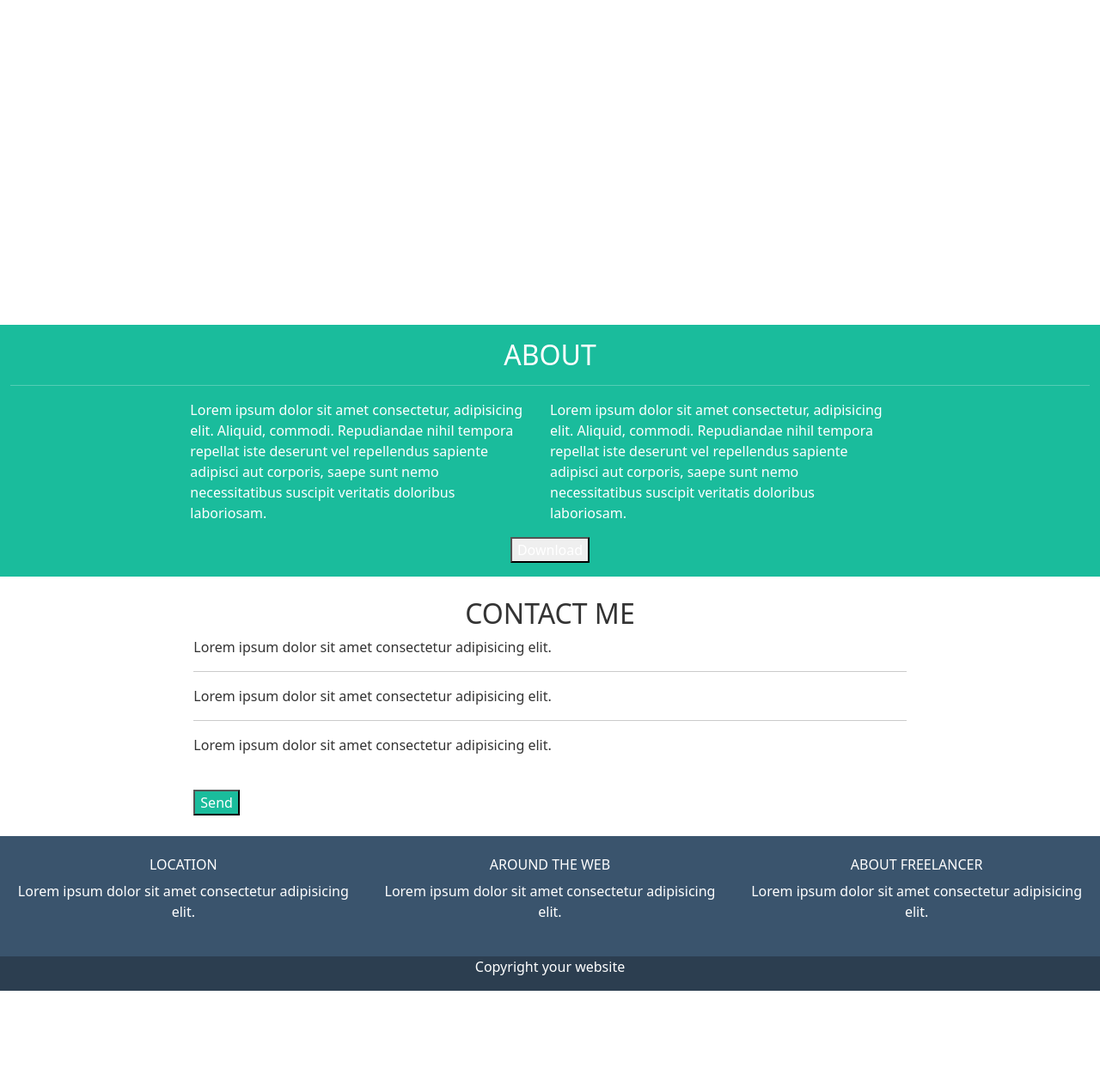
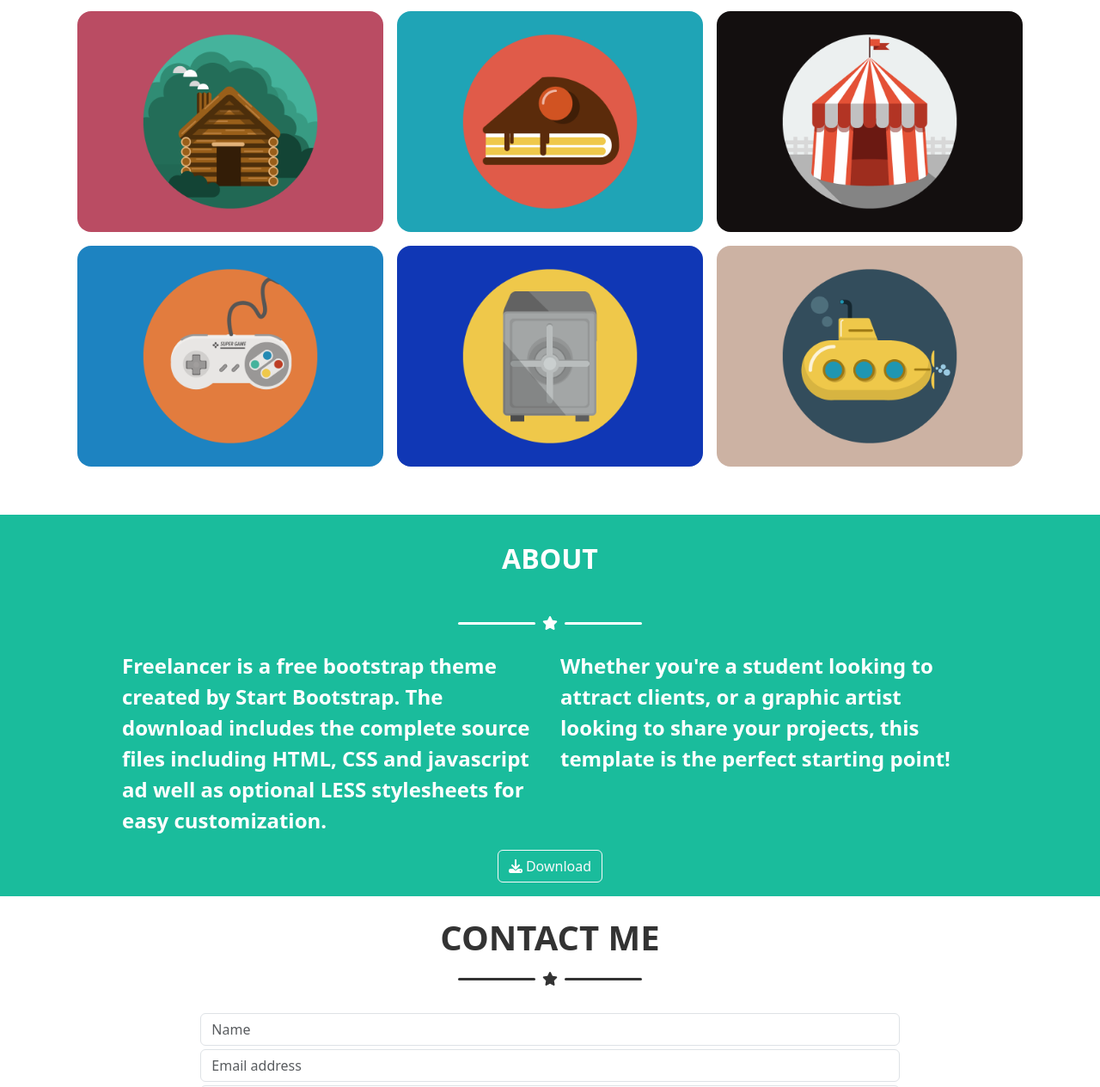
Before and after one commit to giordanofabrizii/html-css-bootstrap-freelancer, a plain HTML site: page index.html in a window 1280 px wide. Shown: the part 694-1959 px from the top of the page at 86% size. Before the commit the page ends 1847 px from the top, so only its background shows below. Drawn offline with nearby package versions, Linux system fonts and the light colour scheme.

Commit message:
fixed about section and added form

```diff
--- a/css/style.css
+++ b/css/style.css
@@ -9,11 +9,16 @@
 .stylized-hr > .line {
     background-color: white;
     height: .2rem;
-    width: 3rem;
+    width: 7vw;
 }
 
 .my-container{
     max-width: 100rem;
+}
+
+p{
+    font-size: 1.5rem;
+    font-weight: 600;
 }
 
 /* ****************** */
@@ -32,6 +37,14 @@
     background-color: #2c3e50;
 }
 
+.stylized-hr > .line.b-blue{
+    background-color: #333333;
+}
+
+.c-white{
+    color: white;
+}
+
 .c-blue{
     color: #333333;
 }
--- a/index.html
+++ b/index.html
@@ -53,76 +53,107 @@
     <div class="container">
         <section class="row ">
             <div class="col-12">
-                <h1 class="c-blue text-center">Portfolio</h1>
-                <hr class="c-blue">
+                <h1 class="c-blue text-center upper"><strong></strong>Portfolio</h1>
+                <div class="stylized-hr d-flex align-items-center justify-content-center mb-2">
+                    <div class="line rounded-2 me-2 b-blue"></div>
+                    <i class="fa-solid fa-star c-blue"></i>
+                    <div class="line rounded-2 ms-2 b-blue"></div>
+                </div>
             </div>
         </section>
-        <section class="row w-100 mx-auto d-flex justify-content-center">
-            <article class="col-12 col-md-5 col-lg-3 b-magenta rounded mb-2 mx-2">
-                <p>Lorem ipsum dolor sit amet consectetur adipisicing elit. Velit esse iusto dolores, ab itaque accusantium ad similique optio cupiditate, alias magnam maiores dolorem distinctio atque eum officia ullam qui libero.</p>
-            </article>
-            <article class="col-12 col-md-5 col-lg-3 b-azure rounded mb-2 mx-2">
-                <p>Lorem ipsum dolor sit amet consectetur adipisicing elit. Velit esse iusto dolores, ab itaque accusantium ad similique optio cupiditate, alias magnam maiores dolorem distinctio atque eum officia ullam qui libero.</p>
-            </article>
-            <article class="col-12 col-md-5 col-lg-3 b-brown rounded mb-2 mx-2">
-                <p>Lorem ipsum dolor sit amet consectetur adipisicing elit. Velit esse iusto dolores, ab itaque accusantium ad similique optio cupiditate, alias magnam maiores dolorem distinctio atque eum officia ullam qui libero.</p>
-            </article>
-            <article class="col-12 col-md-5 col-lg-3 b-light-blue rounded mb-2 mx-2">
-                <p>Lorem ipsum dolor sit amet consectetur adipisicing elit. Velit esse iusto dolores, ab itaque accusantium ad similique optio cupiditate, alias magnam maiores dolorem distinctio atque eum officia ullam qui libero.</p>
-            </article>
-            <article class="col-12 col-md-5 col-lg-3 b-blue rounded mb-2 mx-2">
-                <p>Lorem ipsum dolor sit amet consectetur adipisicing elit. Velit esse iusto dolores, ab itaque accusantium ad similique optio cupiditate, alias magnam maiores dolorem distinctio atque eum officia ullam qui libero.</p>
-            </article>
-            <article class="col-12 col-md-5 col-lg-3 b-beige rounded mb-2 mx-2">
-                <p>Lorem ipsum dolor sit amet consectetur adipisicing elit. Velit esse iusto dolores, ab itaque accusantium ad similique optio cupiditate, alias magnam maiores dolorem distinctio atque eum officia ullam qui libero.</p>
-            </article>
-        </section>
-    </div>
-
-    <div class="container-fluid b-green py-3">
-        <section class="row">
-            <div class="col-12 mx-auto text-center">
-                <h2>ABOUT</h2>
-                <hr>
+        <section class="row mx-auto mb-5">
+            <div class="col-12 col-md-6 col-lg-4 p-2">
+                <article>
+                    <img class="rounded-4 w-100" src="./img/cabin.png" alt="cabin image">
+                </article>
             </div>
-            <div class="row d-flex justify-content-center">
-                <div class="col-8 col-md-4">
-                <p>Lorem ipsum dolor sit amet consectetur, adipisicing elit. Aliquid, commodi. Repudiandae nihil tempora repellat iste deserunt vel repellendus sapiente adipisci aut corporis, saepe sunt nemo necessitatibus suscipit veritatis doloribus laboriosam.</p>
+            <div class="col-12 col-md-6 col-lg-4 p-2">
+                <article>
+                    <img class="rounded-4 w-100" src="./img/cake.png" alt="cake image">
+                </article>
             </div>
-            <div class="col-8 col-md-4">
-                <p>Lorem ipsum dolor sit amet consectetur, adipisicing elit. Aliquid, commodi. Repudiandae nihil tempora repellat iste deserunt vel repellendus sapiente adipisci aut corporis, saepe sunt nemo necessitatibus suscipit veritatis doloribus laboriosam.</p>
+            <div class="col-12 col-md-6 col-lg-4 p-2">
+                <article>
+                    <img class="rounded-4 w-100" src="./img/circus.png" alt="circus image">
+                </article>
             </div>
+            <div class="col-12 col-md-6 col-lg-4 p-2">
+                <article>
+                    <img class="rounded-4 w-100" src="./img/game.png" alt="joystick image">
+                </article>
             </div>
-            <div class="col-12 d-flex justify-content-center">
-                <button>Download</button>
+            <div class="col-12 col-md-6 col-lg-4 p-2">
+                <article>
+                    <img class="rounded-4 w-100" src="./img/safe.png" alt="safe image">
+                </article>
+            </div>
+            <div class="col-12 col-md-6 col-lg-4 p-2">
+                <article>
+                    <img class="rounded-4 w-100" src="./img/submarine.png" alt="submarin image">
+                </article>
             </div>
         </section>
     </div>
 
+    <div class="container-fluid b-green pt-3">
+        <div class="container py-3">
+            <section class="row px-5">
+                <div class="col-12 mx-auto text-center">
+                    <h2 class="mb-5 upper fs-"><strong>about</strong></h2>
+                    <div class="stylized-hr d-flex align-items-center justify-content-center mb-4">
+                        <div class="line rounded-2 me-2"></div>
+                        <i class="fa-solid fa-star"></i>
+                        <div class="line rounded-2 ms-2"></div>
+                    </div>
+                </div>
+                <div class="row d-flex justify-content-center mx-auto">
+                    <div class="col-12 mx-auto col-md-6">
+                    <p>Freelancer is a free bootstrap theme created by Start Bootstrap. The download includes the complete source files including HTML, CSS and javascript ad well as optional LESS stylesheets for easy customization.</p>
+                    </div>
+                    <div class="col-12 mx-auto col-md-6">
+                    <p>Whether you're a student looking to attract clients, or a graphic artist looking to share your projects, this template is the perfect starting point!</p>
+                    </div>
+                <div class="col-12 d-flex justify-content-center">
+                    <button type="button" class="btn btn-outline-light"><i class="fa-solid fa-download me-1"></i>Download</button>
+                </div>
+            </section>
+        </div>
+    </div>
+
     <div class="container-fluid py-4">
         <section class="row">
-            <div class="col-6 c-blue mx-auto ">
-                <h2 class="text-center">CONTACT ME</h2>
-            </div>
-            <div class="col-8 mx-auto mb-4">
-                <p class=" c-blue ">Lorem ipsum dolor sit amet consectetur adipisicing elit.</p>
-                <hr class="c-blue">
-                <p class=" c-blue ">Lorem ipsum dolor sit amet consectetur adipisicing elit.</p>
-                <hr class="c-blue">
-                <p class=" c-blue ">Lorem ipsum dolor sit amet consectetur adipisicing elit.</p>
+            <div class="col-12 c-blue mb-3">
+                <h2 class="text-center upper fs-1 mb-3"><strong class="c-blue">contact me</strong></h2>
+                <div class="stylized-hr d-flex align-items-center justify-content-center mb-3">
+                    <div class="line rounded-2 me-2 b-blue"></div>
+                    <i class="fa-solid fa-star c-blue"></i>
+                    <div class="line rounded-2 ms-2 b-blue"></div>
+                </div>
             </div>
         </section>
-        <div class="row">
+        <section class="row d-flex flex-column my-container mx-auto">
+            <div class="col-8 mx-auto mb-1">
+                <input type="email" class="form-control" id="exampleFormControlInput1" placeholder="Name">
+            </div>
+            <div class="col-8 mx-auto mb-1">
+                <input type="email" class="form-control" id="exampleFormControlInput1" placeholder="Email address">
+            </div>
+            <div class="col-8 mx-auto mb-1">
+                <input type="email" class="form-control" id="exampleFormControlInput1" placeholder="Phone Number">
+            </div>
+            <div class="col-8 mx-auto mb-2">
+                <textarea class="form-control " id="exampleFormControlTextarea1" rows="3" placeholder="Message"></textarea>
+            </div>
             <div class="col-8 mx-auto">
-                <button class="b-green">Send</button>
+                <button type="submit" class="btn b-green c-white">Send</button>
             </div>
-        </div>
+        </section>
     </div>
 
     <div class="container-fluid b-navy py-4">
         <section class="row">
             <div class="col-10 col-md-4 mx-auto">
-                <h6 class="text-center">LOCATION</h6>
+                <h6 class="text-center upper">location</h6>
                 <p class="text-center">Lorem ipsum dolor sit amet consectetur adipisicing elit.</p>
             </div>
             <div class="col-10 col-md-4 mx-auto">
```
